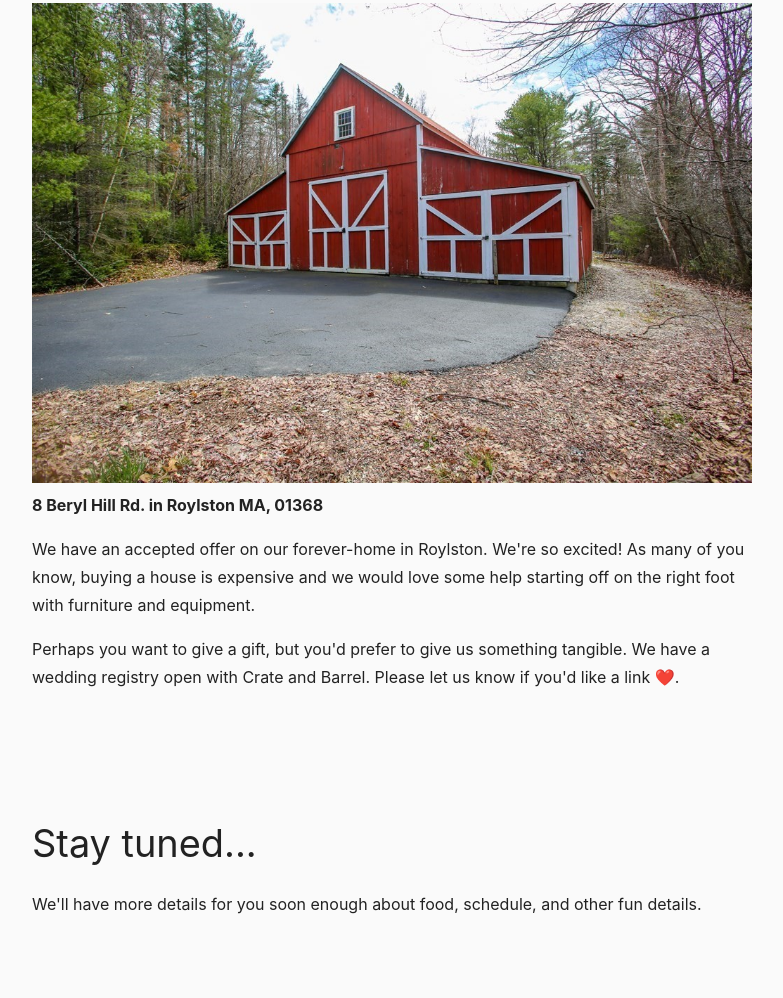
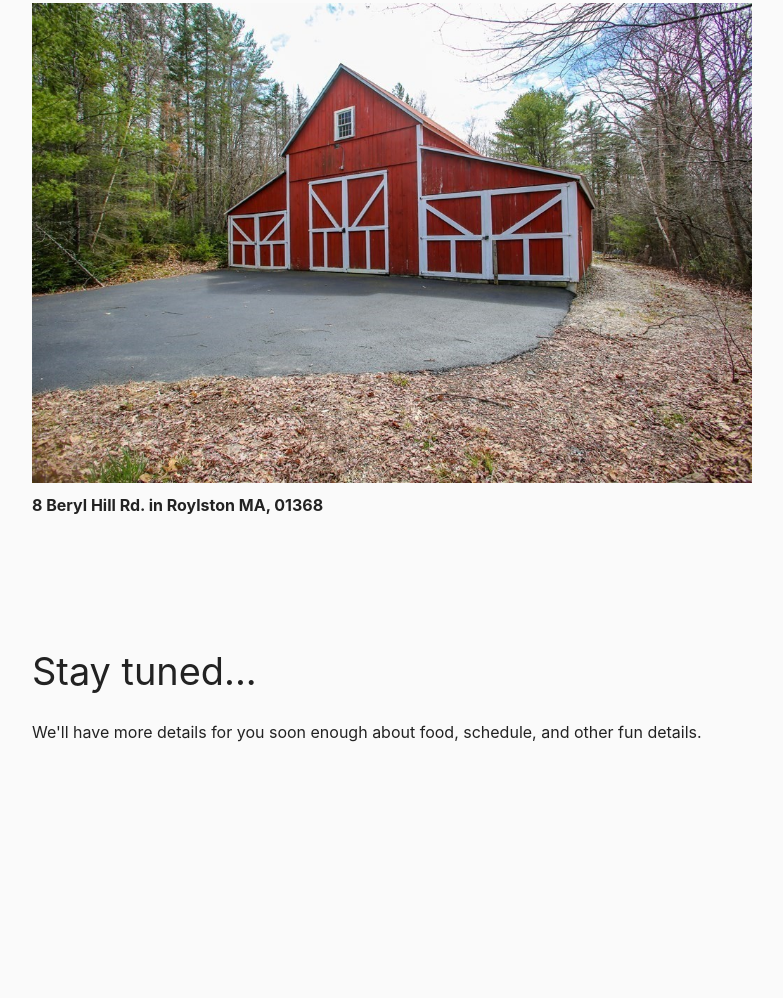
Before and after one commit to davidhousedev/wedding-site, a website: page index.html in a window 1280 px wide. Shown: the part 2319-3317 px from the top of the page, without its empty margins (248-1031 px from the left). After the commit the page ends 3145 px from the top, so only its background shows below. Drawn offline with Linux system fonts and the light colour scheme.

Commit message:
remove redundant copy

```diff
--- a/index.html
+++ b/index.html
@@ -104,17 +104,6 @@
           8 Beryl Hill Rd. in Roylston MA, 01368
         </address></em
       >
-      <p>
-        We have an accepted offer on our forever-home in Roylston. We're so
-        excited! As many of you know, buying a house is expensive and we would
-        love some help starting off on the right foot with furniture and
-        equipment.
-      </p>
-      <p>
-        Perhaps you want to give a gift, but you'd prefer to give us something
-        tangible. We have a wedding registry open with Crate and Barrel. Please
-        let us know if you'd like a link ❤️.
-      </p>
     </div>
 
     <div>
```
